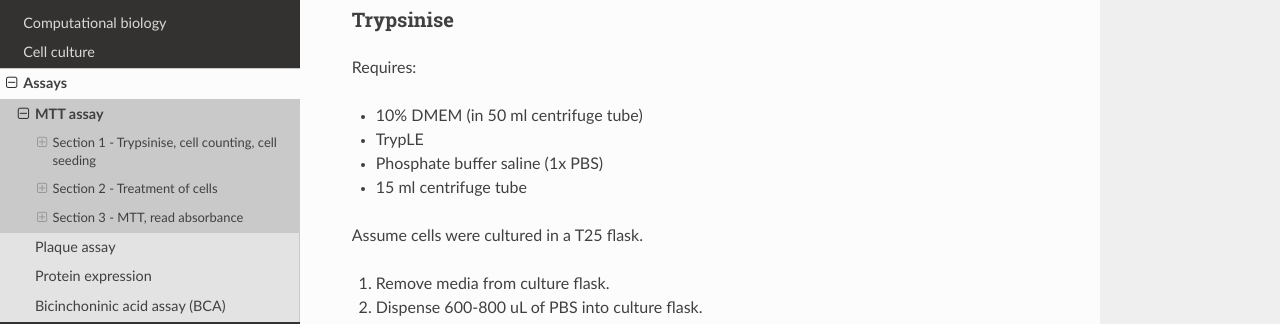
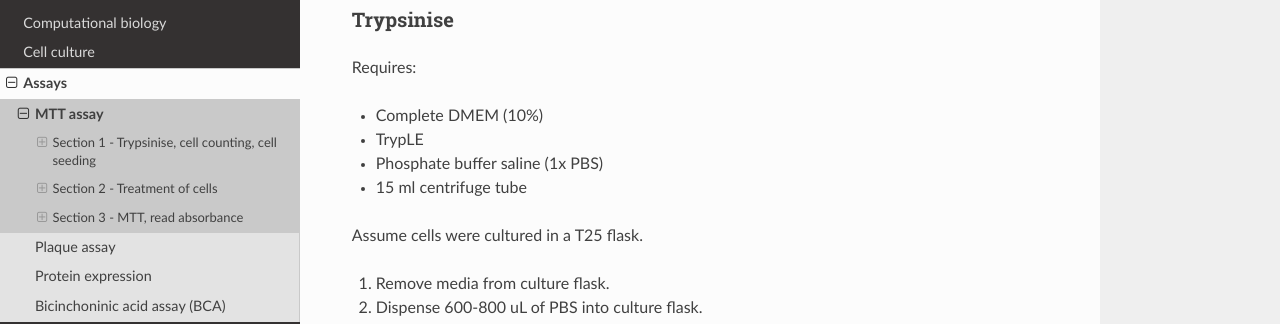
Before and after one commit to kehantan/labbook, a Sphinx documentation site: the page built from docs/assays/mtt.rst, in a window 1280 px wide and 900 px high, scrolled down 756 px. Shown: the part 152-476 px from the top of the window. Built offline with Sphinx 7.4.7 and the Read the Docs theme 2.0.0, drawn with Linux system fonts in a browser that asks for light colours.

Commit message:
Update mtt.rst

```diff
--- a/docs/assays/mtt.rst
+++ b/docs/assays/mtt.rst
@@ -29,7 +29,7 @@
 ~~~~~~~~~~
 Requires:
 
-* 10% DMEM (in 50 ml centrifuge tube)
+* Complete DMEM (10%)
 * TrypLE
 * Phosphate buffer saline (1x PBS)
 * 15 ml centrifuge tube
```
